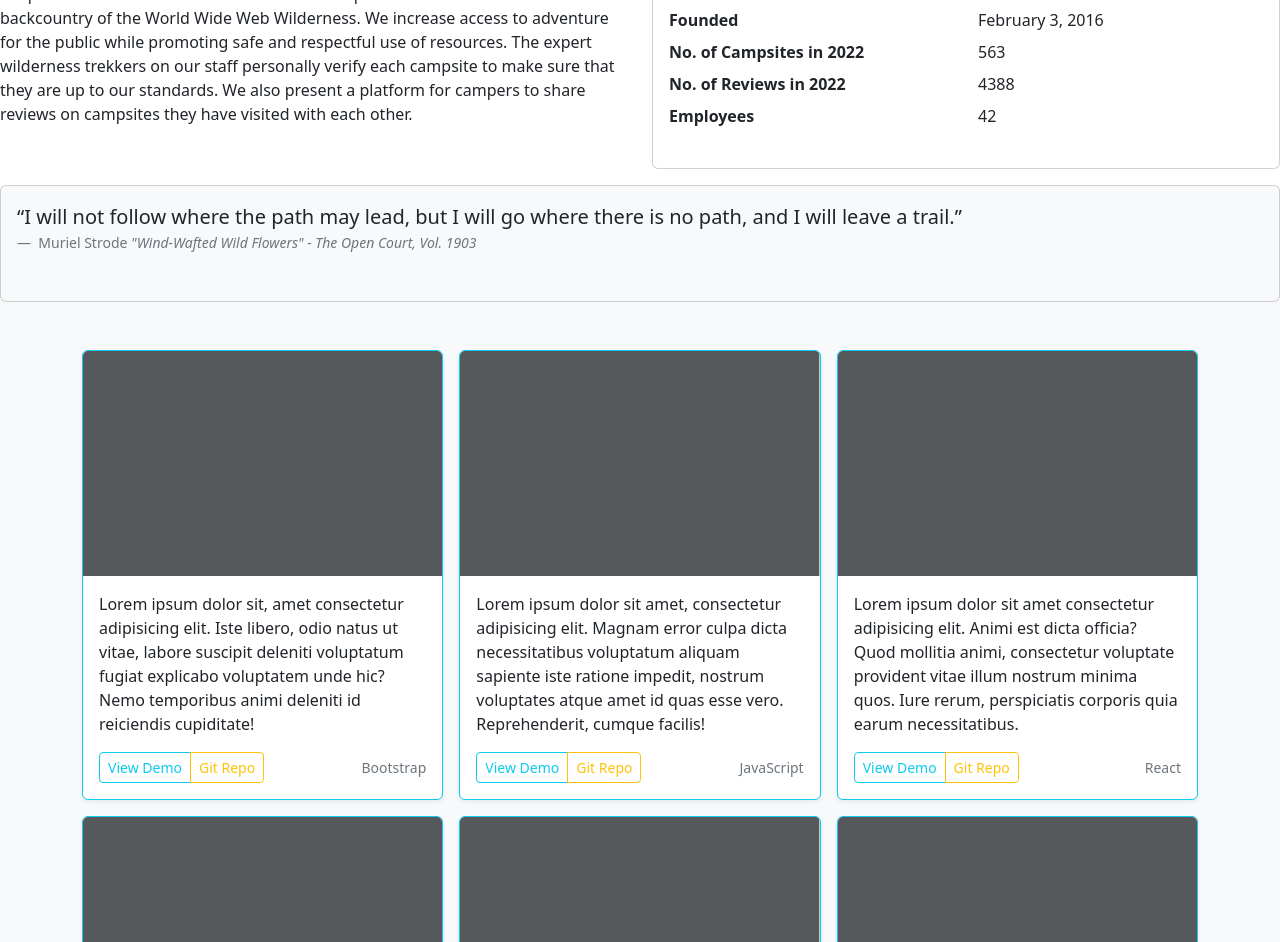
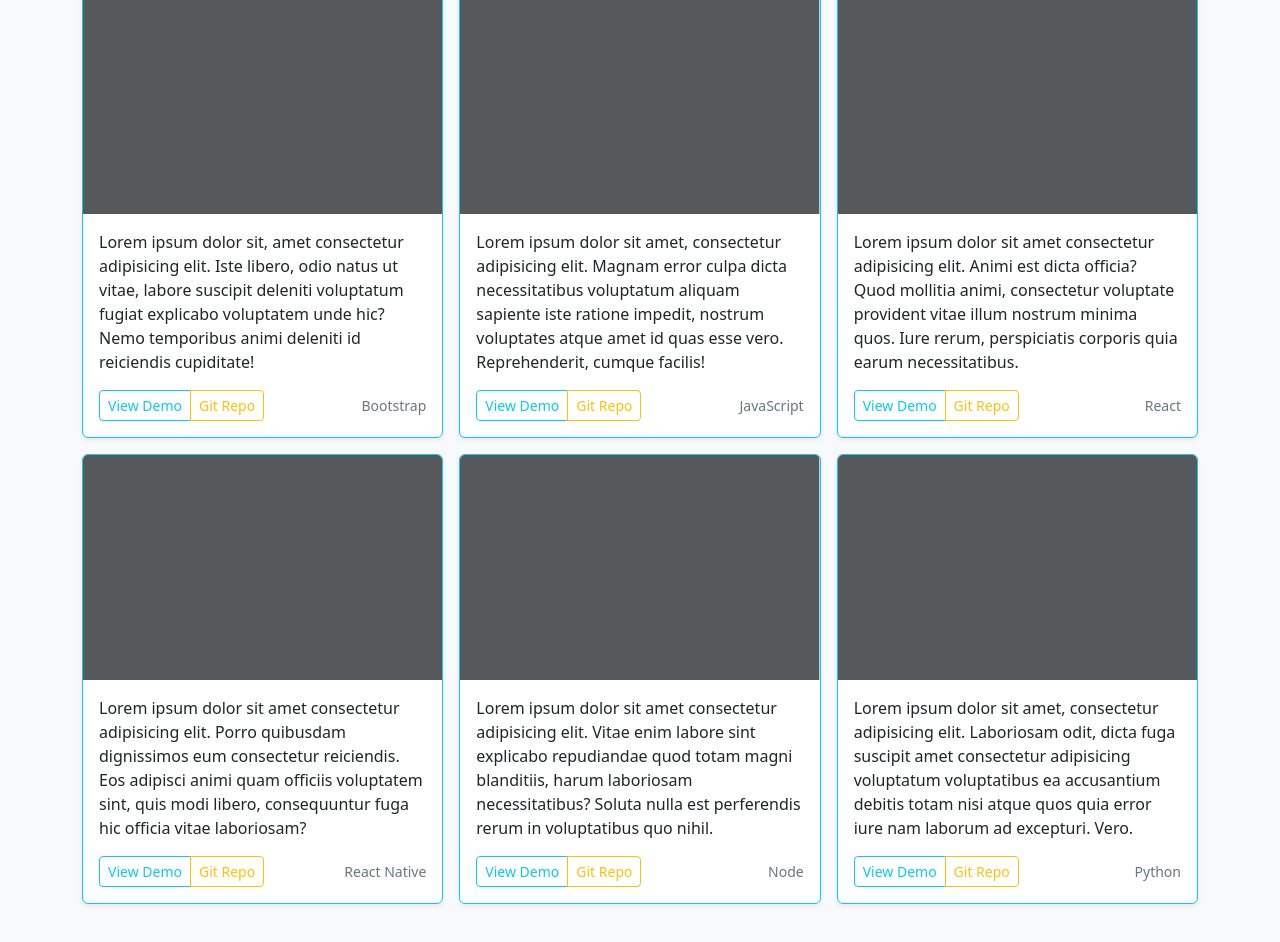
Before and after one commit to YetiPanda/Portfolio-Project, a plain HTML site: page index.html in a window 1280 px wide. Shown: the part 605-1547 px from the top of the page. Drawn offline with nearby package versions, Linux system fonts and the light colour scheme.

```diff
--- a/index.html
+++ b/index.html
@@ -68,47 +68,7 @@
           </div>
         </div>
       </section>
-      <section>
-        <section class="row row-content">
-            <div class="col-sm-6">
-                <h3>Our Mission</h3>
-                <p>We present a curated database of the best campsites in the vast woods and backcountry of the World
-                    Wide Web Wilderness. We increase access to adventure for the public while promoting safe and
-                    respectful use of resources. The expert wilderness trekkers on our staff personally verify each
-                    campsite to make sure that they are up to our standards. We also present a platform for campers to
-                    share reviews on campsites they have visited with each other.</p>
-            </div>
-            <div class="col-sm-6">
-                <div class="card">
-                    <h3 class="card-header bg-primary text-white">Facts At a Glance</h3>
-                    <div class="card-body">
-                        <dl class="row">
-                            <dt class="col-6">Founded</dt>
-                            <dd class="col-6">February 3, 2016</dd>
-                            <dt class="col-6">No. of Campsites in 2022</dt>
-                            <dd class="col-6">563</dd>
-                            <dt class="col-6">No. of Reviews in 2022</dt>
-                            <dd class="col-6">4388</dd>
-                            <dt class="col-6">Employees</dt>
-                            <dd class="col-6">42</dd>
-                        </dl>
-                    </div>
-                </div>
-            </div>
-            <div class="col">
-                <div class="card bg-light mt-3">
-                    <figure class="card-body">
-                        <blockquote class="blockquote">
-                            <q>I will not follow where the path may lead, but I will go where there is no path, and I will leave a trail.</q>
-                        </blockquote>
-                        <figcaption class="blockquote-footer">
-                            Muriel Strode <cite>"Wind-Wafted Wild Flowers" - The Open Court, Vol. 1903</cite>
-                        </figcaption>
-                   </figure>
-                </div>
-            </div>
-        </section>
-      </section>
+
       <div class="album py-5 bg-light">
         <div class="container">
           <div class="row row-cols-1 row-cols-sm-2 row-cols-md-3 g-3">
@@ -352,7 +312,7 @@
         <div class="col-4 col-sm-2 offset-1">
           <h5>Links</h5>
           <ul class="list-unstyled">
-            <li><a href="#">LinkedIN</a></li>
+            <li><a href="#">LinkedIn</a></li>
             <li><a href="#">Github</a></li>
             <li><a href="#">Bitbucket</a></li>
             <li><a href="#">Contact</a></li>
```
